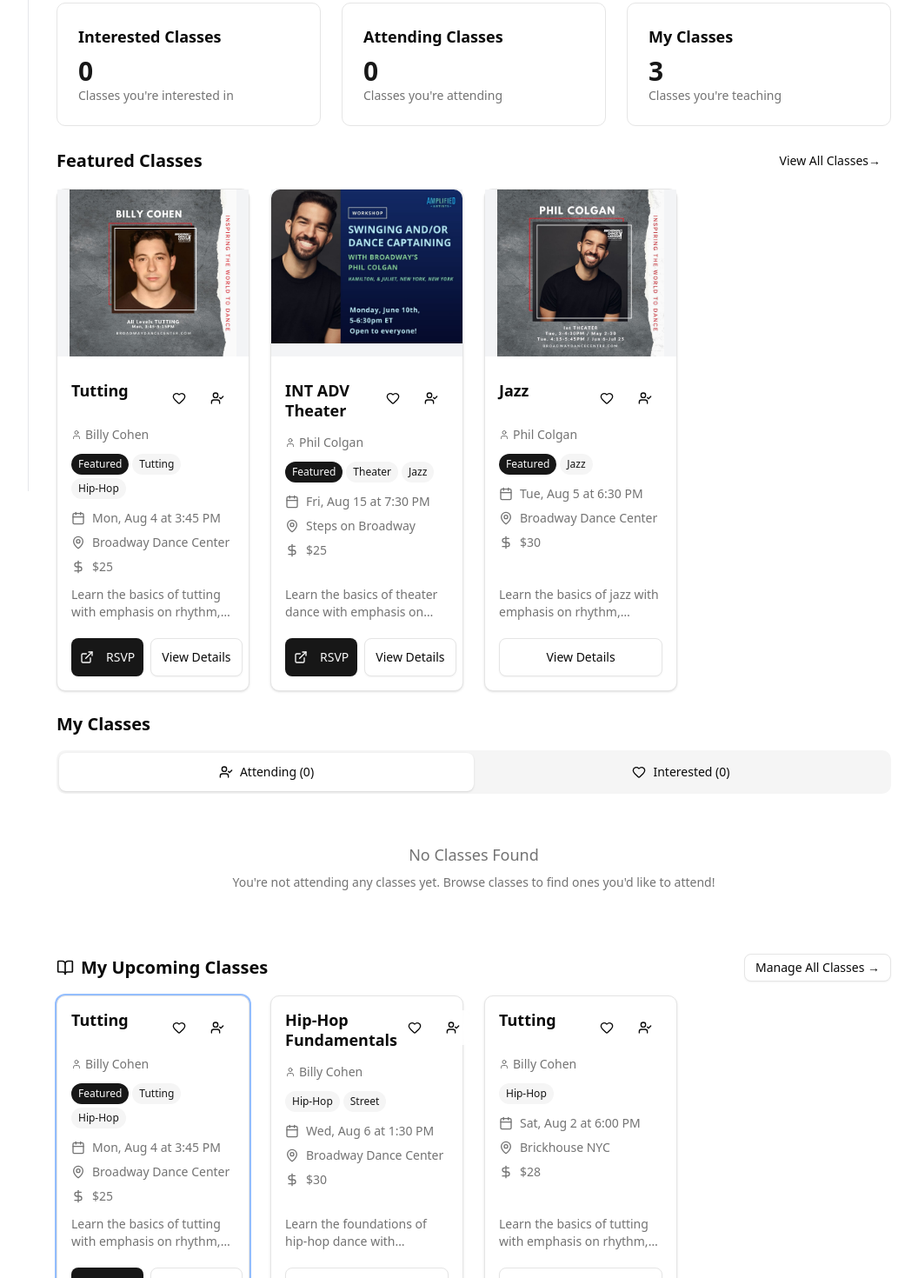
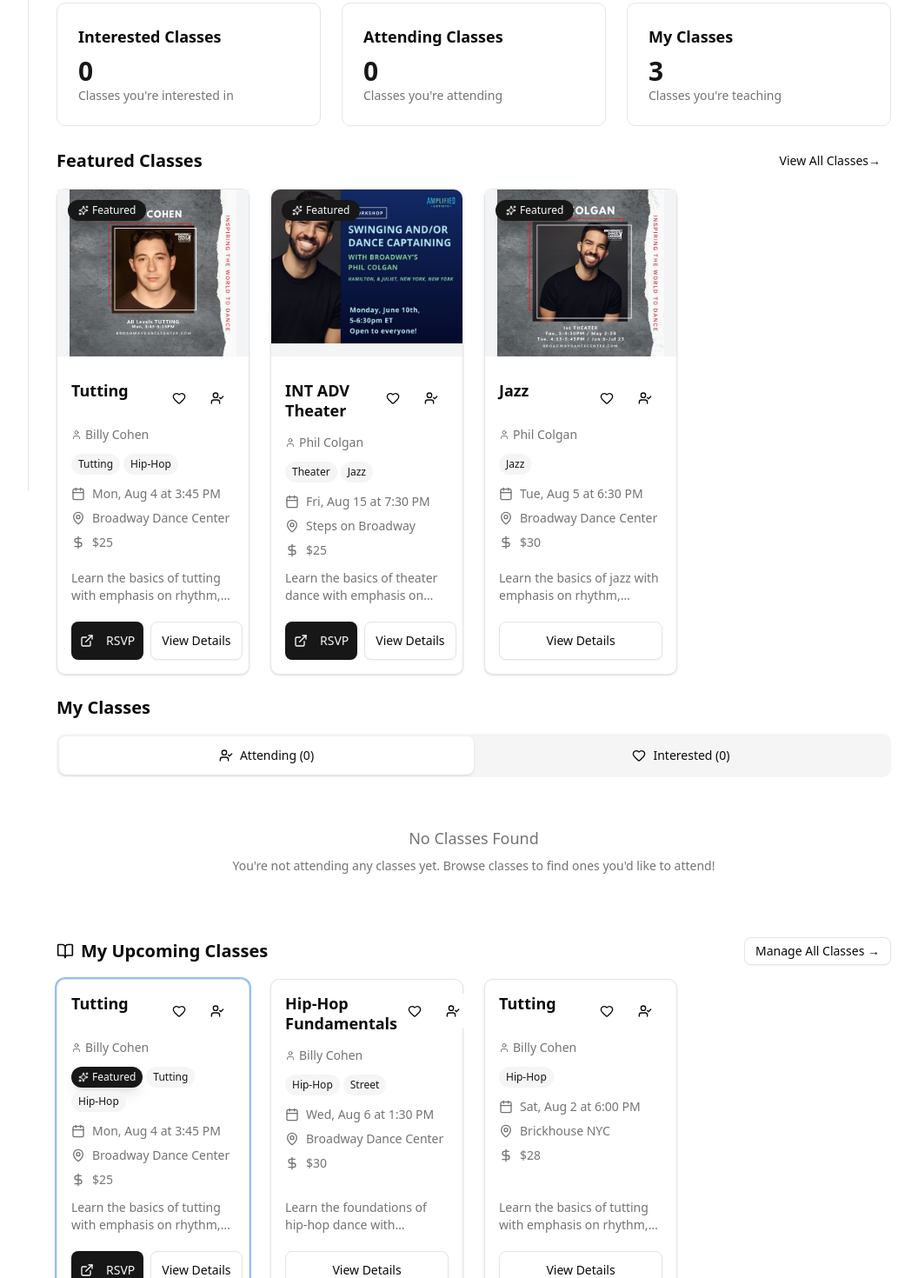
Before and after one commit to Tabdhsan/Dance-POC, a React (Vite) app: page /dashboard in a window 1280 px wide. Shown: the part 235-1705 px from the top of the page at 87% size, without its empty margins (223-1279 px from the left). Built offline with nearby package versions, Linux system fonts and the light colour scheme.

Commit message:
feature sparkle icon

```diff
--- a/src/components/ClassCard.tsx
+++ b/src/components/ClassCard.tsx
@@ -8,7 +8,8 @@
   Heart,
   UserCheck,
   ExternalLink,
-  User
+  User,
+  Sparkles
 } from 'lucide-react';
 import type { ClassCardProps } from '@/types';
 import { cn, formatDateTime } from '@/lib/utils';
@@ -112,6 +113,13 @@
             Featured
           </span>
         </div> */}
+        {/* Featured badge with sparkles */}
+        <div className="absolute top-3 left-3 flex gap-2">
+          <span className="bg-primary text-primary-foreground text-xs font-medium px-3 py-1 rounded-full shadow-lg flex items-center gap-1">
+            <Sparkles className="h-3 w-3" />
+            Featured
+          </span>
+        </div>
       </div>
       )}
 
@@ -172,9 +180,10 @@
         {/* Dance Styles */}
         <div className="flex flex-wrap gap-1">
           {/* Status badges */}
-          {danceClass.status === 'featured' && (
+          {danceClass.status === 'featured' && !showFlyer && (
           <div className="flex gap-2">
-            <span className="bg-primary text-primary-foreground text-xs font-medium px-2 py-1 rounded-full">
+            <span className="bg-primary text-primary-foreground text-xs font-medium px-2 py-1 rounded-full shadow-lg flex items-center gap-1">
+              <Sparkles className="h-3 w-3" />
               Featured
             </span>
           </div>
```
